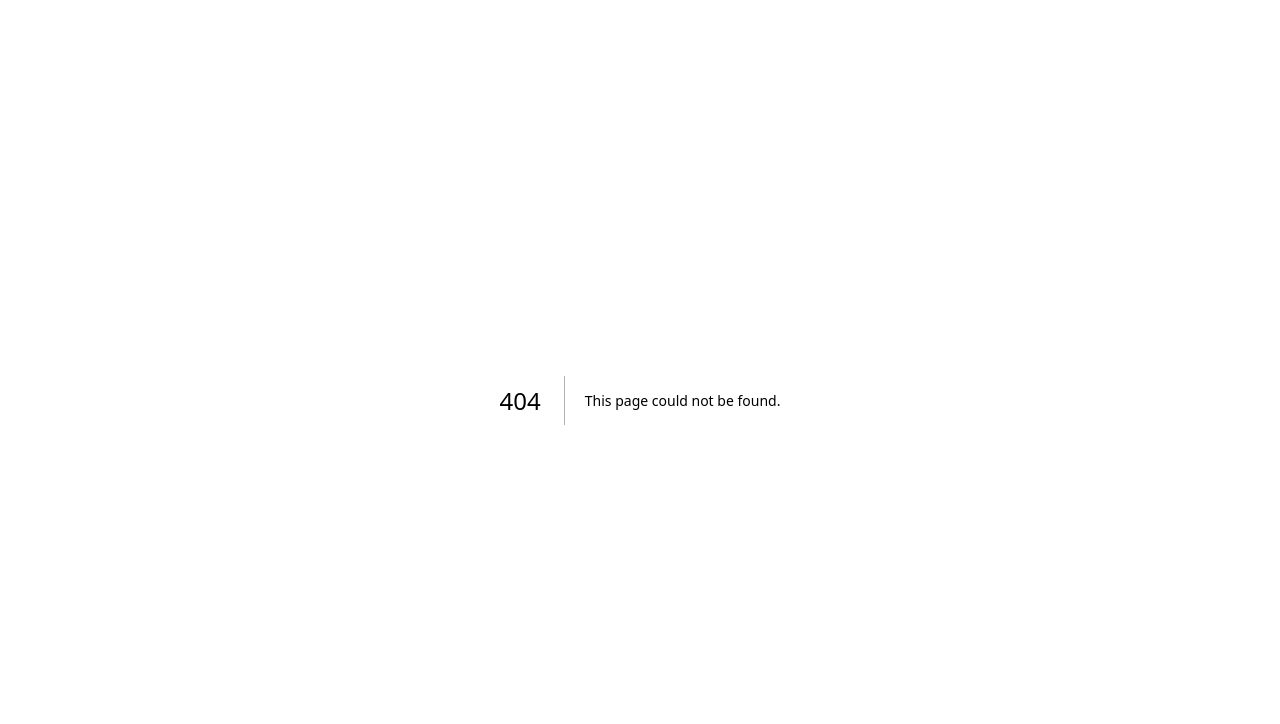
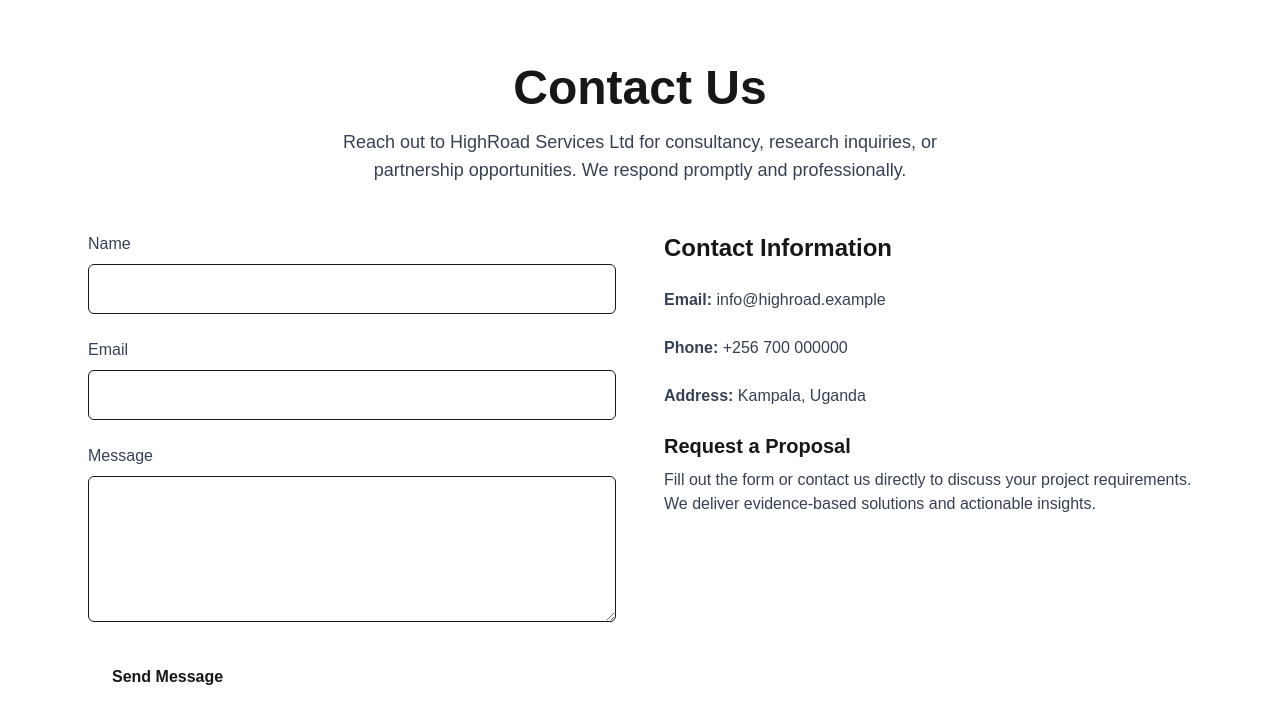
Before and after one commit to vanheaven-ui/highroad-services-ltd, a Next.js app: page /contact in a window 1280 px wide. Before the commit this address had no page. Shown: the top 724 px of the page. Built offline with nearby package versions, Linux system fonts and the light colour scheme.

Commit message:
feat(contact): add modern Contact page with form and company info for inquiries

```diff
--- /dev/null
+++ b/app/contact/page.tsx
@@ -0,0 +1,134 @@
+"use client";
+
+import { useState } from "react";
+
+export default function ContactPage() {
+  const [formData, setFormData] = useState({
+    name: "",
+    email: "",
+    message: "",
+  });
+  const [submitted, setSubmitted] = useState(false);
+
+  const handleChange = (
+    e: React.ChangeEvent<HTMLInputElement | HTMLTextAreaElement>
+  ) => {
+    setFormData({ ...formData, [e.target.name]: e.target.value });
+  };
+
+  const handleSubmit = (e: React.FormEvent) => {
+    e.preventDefault();
+    // Here you can add API call to send form data
+    console.log(formData);
+    setSubmitted(true);
+    setFormData({ name: "", email: "", message: "" });
+  };
+
+  return (
+    <section className="max-w-6xl mx-auto px-6 py-16 space-y-12">
+      <div className="text-center">
+        <h1 className="text-4xl md:text-5xl font-bold text-primary">
+          Contact Us
+        </h1>
+        <p className="mt-4 text-gray-700 max-w-2xl mx-auto text-lg">
+          Reach out to HighRoad Services Ltd for consultancy, research
+          inquiries, or partnership opportunities. We respond promptly and
+          professionally.
+        </p>
+      </div>
+
+      <div className="grid grid-cols-1 md:grid-cols-2 gap-12">
+        {/* Contact Form */}
+        <form onSubmit={handleSubmit} className="space-y-6">
+          <div>
+            <label htmlFor="name" className="block text-gray-700 font-medium">
+              Name
+            </label>
+            <input
+              type="text"
+              name="name"
+              id="name"
+              required
+              value={formData.name}
+              onChange={handleChange}
+              className="mt-2 w-full border rounded-md p-3 focus:outline-none focus:ring-2 focus:ring-accentGold"
+            />
+          </div>
+
+          <div>
+            <label htmlFor="email" className="block text-gray-700 font-medium">
+              Email
+            </label>
+            <input
+              type="email"
+              name="email"
+              id="email"
+              required
+              value={formData.email}
+              onChange={handleChange}
+              className="mt-2 w-full border rounded-md p-3 focus:outline-none focus:ring-2 focus:ring-accentGold"
+            />
+          </div>
+
+          <div>
+            <label
+              htmlFor="message"
+              className="block text-gray-700 font-medium"
+            >
+              Message
+            </label>
+            <textarea
+              name="message"
+              id="message"
+              rows={5}
+              required
+              value={formData.message}
+              onChange={handleChange}
+              className="mt-2 w-full border rounded-md p-3 focus:outline-none focus:ring-2 focus:ring-accentGold"
+            ></textarea>
+          </div>
+
+          <button
+            type="submit"
+            className="px-6 py-3 bg-accentGold text-primary font-semibold rounded-md hover:bg-yellow-400 transition"
+          >
+            Send Message
+          </button>
+
+          {submitted && (
+            <p className="mt-2 text-green-600 font-medium">
+              Thank you! Your message has been sent.
+            </p>
+          )}
+        </form>
+
+        {/* Company Info */}
+        <div className="space-y-6">
+          <h2 className="text-2xl font-semibold text-primary">
+            Contact Information
+          </h2>
+          <p className="text-gray-700">
+            <strong>Email:</strong> info@highroad.example
+          </p>
+          <p className="text-gray-700">
+            <strong>Phone:</strong> +256 700 000000
+          </p>
+          <p className="text-gray-700">
+            <strong>Address:</strong> Kampala, Uganda
+          </p>
+
+          <div className="mt-6">
+            <h3 className="text-xl font-semibold text-primary">
+              Request a Proposal
+            </h3>
+            <p className="text-gray-700 mt-2">
+              Fill out the form or contact us directly to discuss your project
+              requirements. We deliver evidence-based solutions and actionable
+              insights.
+            </p>
+          </div>
+        </div>
+      </div>
+    </section>
+  );
+}
--- /dev/null
+++ b/app/services/page.tsx
@@ -0,0 +1,66 @@
+import ServiceCard from "@/components/ServiceCard";
+
+const services = [
+  {
+    title: "Baseline Surveys",
+    description:
+      "Comprehensive surveys to collect accurate data for program planning, monitoring, and evaluation.",
+  },
+  {
+    title: "Feasibility Studies",
+    description:
+      "Detailed assessments of projects, policies, or programs to ensure viability and maximize impact.",
+  },
+  {
+    title: "Strategy Development",
+    description:
+      "Designing actionable strategies for economic growth, organizational development, and policy implementation.",
+  },
+  {
+    title: "Monitoring and Evaluation (M&E)",
+    description:
+      "Robust M&E frameworks to measure program effectiveness and ensure accountability.",
+  },
+  {
+    title: "Human Capacity Development",
+    description:
+      "Tailored training programs to strengthen skills, knowledge, and performance of teams and organizations.",
+  },
+  {
+    title: "Policy Analysis and Development",
+    description:
+      "Evidence-based analysis to guide policy formulation, evaluation, and reform processes.",
+  },
+  {
+    title: "Environmental and Social Impact Assessment (ESIA)",
+    description:
+      "Comprehensive assessments to ensure sustainable and socially responsible project implementation.",
+  },
+];
+
+export default function ServicesPage() {
+  return (
+    <section className="max-w-6xl mx-auto px-6 py-16 space-y-12">
+      <div className="text-center">
+        <h1 className="text-4xl md:text-5xl font-bold text-primary">
+          Our Core Services
+        </h1>
+        <p className="mt-4 text-gray-700 max-w-2xl mx-auto text-lg">
+          HighRoad Services Ltd offers a comprehensive range of consultancy and
+          research services designed to deliver actionable insights and
+          measurable impact.
+        </p>
+      </div>
+
+      <div className="grid grid-cols-1 md:grid-cols-2 lg:grid-cols-3 gap-8">
+        {services.map((service) => (
+          <ServiceCard
+            key={service.title}
+            title={service.title}
+            description={service.description}
+          />
+        ))}
+      </div>
+    </section>
+  );
+}
```
